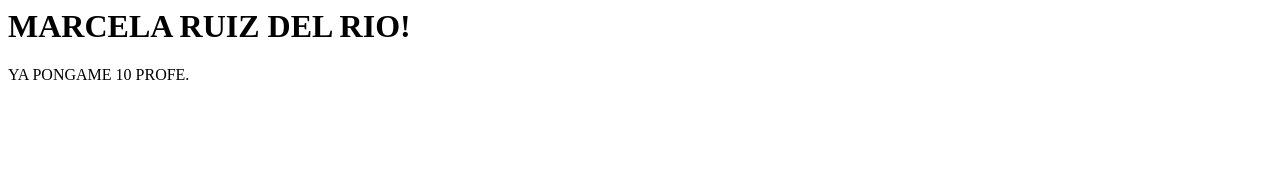
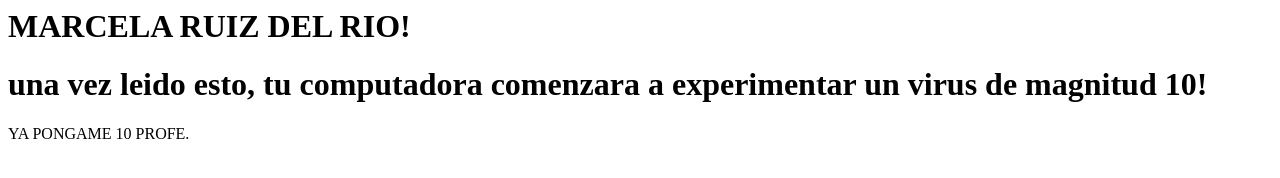
Before and after one commit to fert2998/lucky16, a plain HTML site: page index.html in a window 1280 px wide. Drawn offline with Linux system fonts and the light colour scheme.

Commit message:
Update index.html

```diff
--- a/index.html
+++ b/index.html
@@ -5,6 +5,7 @@
   <body>
     <div id="una capa">
       <h1>MARCELA RUIZ DEL RIO!</h1>
+      <h1>una vez leido esto, tu computadora comenzara a experimentar un virus de magnitud 10!</h1>
       <p>YA PONGAME 10 PROFE.</p>
     </div>
   </body>
```
